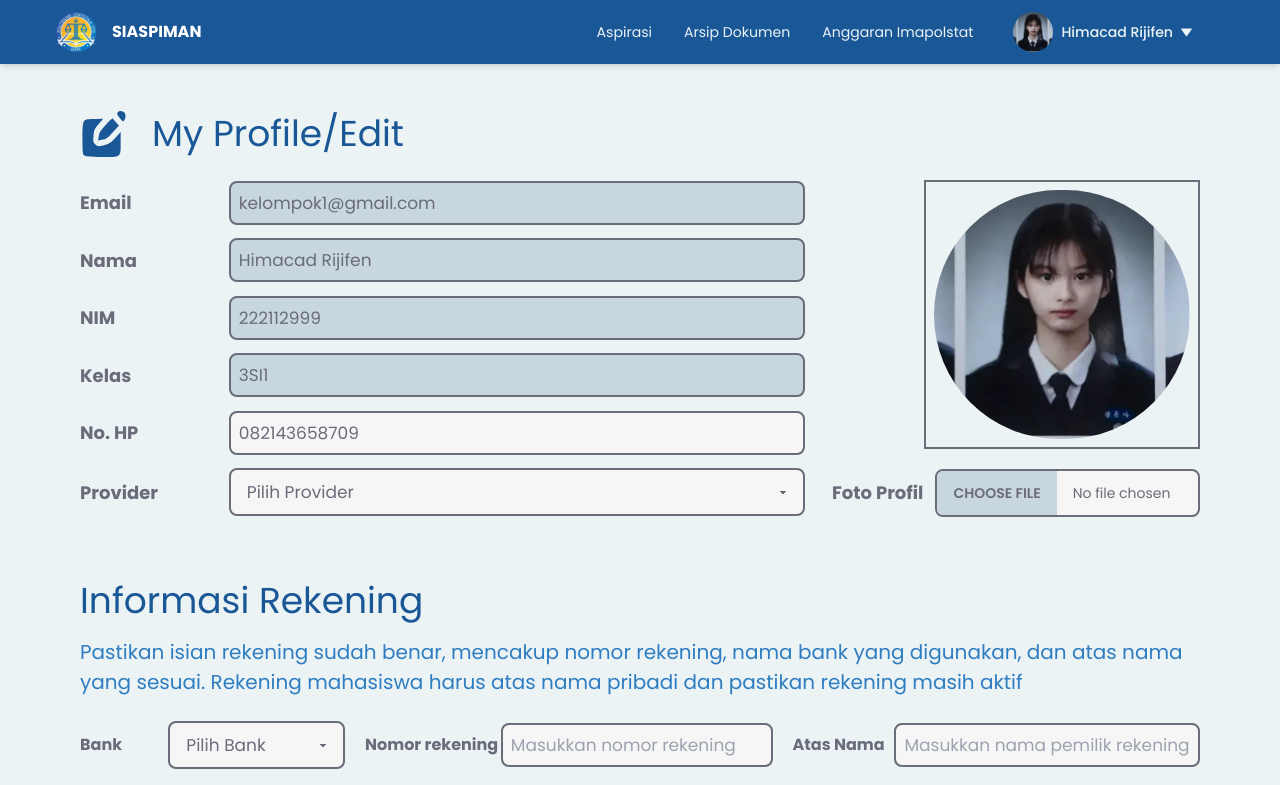
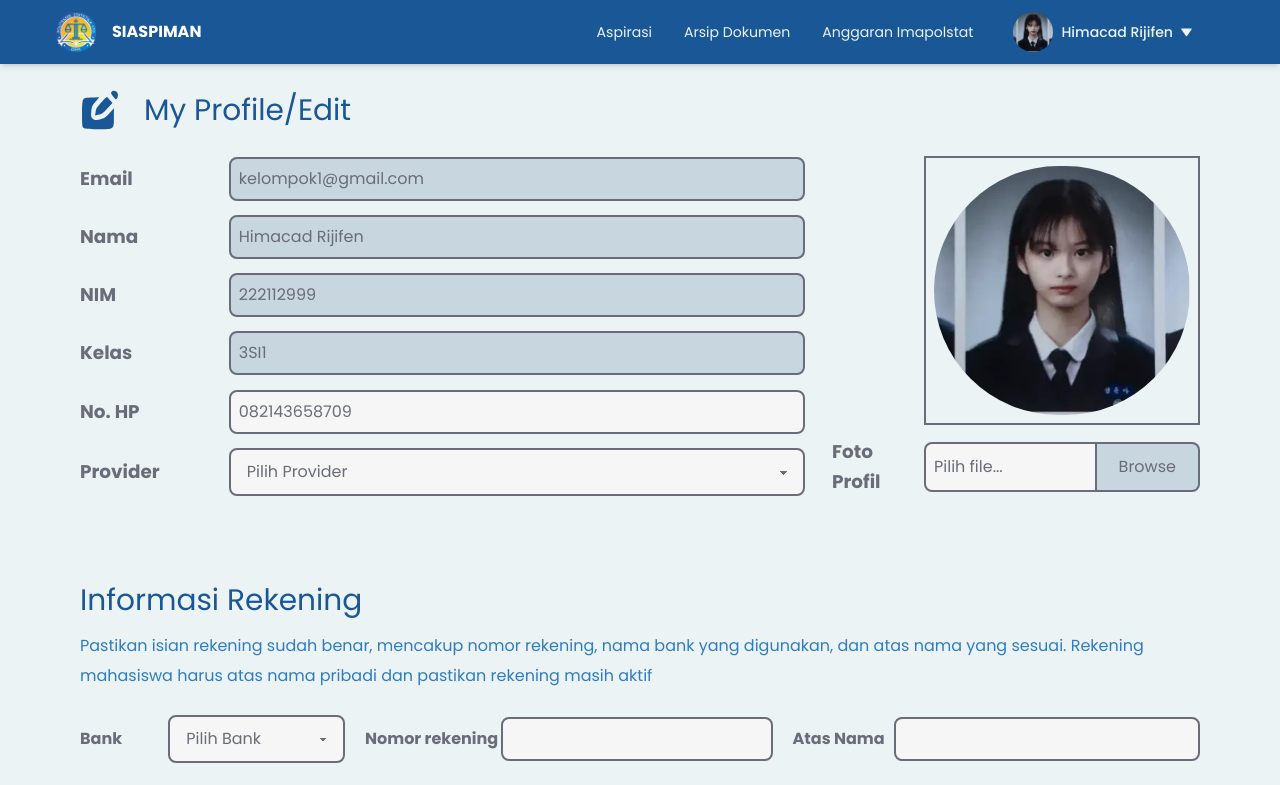
Before and after one commit to Hima-1/IMK-3SI1-KEL1-DPM-2024, a Vue app: page /dashboard/edit-profile in a window 1280 px wide. Shown: the top 785 px of the page. Built offline with nearby package versions, Linux system fonts and the light colour scheme.

Commit message:
fix margin, add routerlink

```diff
--- a/src/components/Dashboard/Profil/EditProfileSuccess.vue
+++ b/src/components/Dashboard/Profil/EditProfileSuccess.vue
@@ -8,9 +8,9 @@
       />
       <h1 class="sukses-text">SUKSES >_<</h1>
       <p class="profil-text">Profil kamu berhasil diubah!</p>
-      <div class="modal-buttons">
+      <router-link to="/dashboard/my-profile" class="modal-buttons" :active-class="'active-link'" >
         <button @click="confirm" class="confirm-button">Oke</button>
-      </div>
+      </router-link>
     </div>
   </div>
 </template>
--- a/src/components/Dashboard/Profil/InfoEdit.vue
+++ b/src/components/Dashboard/Profil/InfoEdit.vue
@@ -1,10 +1,10 @@
 <template>
   <div class="min-h-fit text-[#6A6C7A]">
-    <div class="py-6">
+    <div class="grid lg:grid-rows-1 pb-12 text-[1.15rem] leading-[1.875rem]">
       <!-- Judul halaman -->
       <div class="flex items-center space-x-6 my-4">
-        <img src="@/assets/icon/edit.svg" alt="Edit Icon" class="w-8 lg:w-12 h-8 lg:h-12 text-[#1A5796]" />
-        <h1 class="text-[#1A5796] font-poppins text-2xl lg:text-4xl" style="line-height: 60px">My Profile/Edit</h1>
+        <img src="@/assets/icon/edit.svg" alt="Edit Icon" class="w-8 lg:w-10 h-8 lg:h-10" />
+        <h1 class="text-[#1A5796] font-poppins text-[1.85rem]" style="line-height: 60px">My Profile/Edit</h1>
       </div>
 
       <!-- Informasi Teks User -->
@@ -12,22 +12,22 @@
         <!-- Foto Device Small -->
         <div class="grid lg:hidden justify-center">
           <div class="relative w-fit mb-6">
-            <img :src="`/mahasiswa/${ mahasiswa.foto }`" alt="User Photo" class="border-4 border-[#6A6C7A] rounded-full w-[200px] md:w-[250px] h-[200px] md:h-[250px] object-center object-cover" />
-            <button @click="triggerFileInput" class="absolute bottom-1 md:bottom-4 right-1 bg-[#1A5796] rounded-full p-5 w-fit">
+            <img :src="`/mahasiswa/${mahasiswa.foto}`" alt="User Photo" class="border-4 border-[#6A6C7A] rounded-full w-[200px] md:w-[250px] h-[200px] md:h-[250px] object-center object-cover" />
+            <button @click="triggerFileInput" class="absolute bottom-1 md:bottom-4 right-1 rounded-full p-5 w-fit">
               <img src="@/assets/icon/camera.svg" alt="User Photo" class="scale-150" />
             </button>
-            <input type="file" ref="fileInput" @change="handleFileChange" class="hidden">
+            <input type="file" ref="fileInput" @change="handleFileChange" class="hidden" />
           </div>
         </div>
 
-        <div class="grid lg:col-span-2 gap-y-3 text-[18px]">
+        <div class="grid lg:col-span-2 gap-y-3">
           <div class="grid min-[425px]:grid-cols-8 lg:grid-cols-5 items-center">
             <p class="min-[425px]:col-span-2 lg:col-span-1 font-bold">Email</p>
             <input
               v-model="mahasiswa.email"
               type="text"
               placeholder="Email"
-              class="min-[425px]:col-start-3 min-[425px]:col-end-9 lg:col-span-4 input-sm text-[16px] md:text-[17px] px-2 py-5 bg-[#C8D6DF] border-2 border-[#6A6C7A] rounded-lg w-full max-w-xl"
+              class="min-[425px]:col-start-3 min-[425px]:col-end-9 lg:col-span-4 input-sm text-[1rem] px-2 py-5 bg-[#C8D6DF] border-2 border-[#6A6C7A] rounded-lg w-full max-w-xl"
               disabled
             />
           </div>
@@ -38,7 +38,7 @@
               v-model="mahasiswa.namaLengkap"
               type="text"
               placeholder="Nama Lengkap"
-              class="min-[425px]:col-start-3 min-[425px]:col-end-9 lg:col-span-4 input-sm text-[16px] md:text-[17px] px-2 py-5 bg-[#C8D6DF] border-2 border-[#6A6C7A] rounded-lg w-full max-w-xl"
+              class="min-[425px]:col-start-3 min-[425px]:col-end-9 lg:col-span-4 input-sm text-[1rem] px-2 py-5 bg-[#C8D6DF] border-2 border-[#6A6C7A] rounded-lg w-full max-w-xl"
               disabled
             />
           </div>
@@ -46,10 +46,10 @@
           <div class="grid min-[425px]:grid-cols-8 lg:grid-cols-5 items-center">
             <p class="min-[425px]:col-span-2 lg:col-span-1 font-bold">NIM</p>
             <input
-            v-model="mahasiswa.nim"
+              v-model="mahasiswa.nim"
               type="text"
               placeholder="NIM"
-              class="min-[425px]:col-start-3 min-[425px]:col-end-9 lg:col-span-4 input-sm text-[16px] md:text-[17px] px-2 py-5 bg-[#C8D6DF] border-2 border-[#6A6C7A] rounded-lg w-full max-w-xl"
+              class="min-[425px]:col-start-3 min-[425px]:col-end-9 lg:col-span-4 input-sm text-[1rem] px-2 py-5 bg-[#C8D6DF] border-2 border-[#6A6C7A] rounded-lg w-full max-w-xl"
               disabled
             />
           </div>
@@ -57,22 +57,27 @@
           <div class="grid min-[425px]:grid-cols-8 lg:grid-cols-5 items-center">
             <p class="min-[425px]:col-span-2 lg:col-span-1 font-bold">Kelas</p>
             <input
-            v-model="mahasiswa.kelas"
+              v-model="mahasiswa.kelas"
               type="text"
               placeholder="Kelas"
-              class="min-[425px]:col-start-3 min-[425px]:col-end-9 lg:col-span-4 input-sm text-[16px] md:text-[17px] px-2 py-5 bg-[#C8D6DF] border-2 border-[#6A6C7A] rounded-lg w-full max-w-xl"
+              class="min-[425px]:col-start-3 min-[425px]:col-end-9 lg:col-span-4 input-sm text-[1rem] px-2 py-5 bg-[#C8D6DF] border-2 border-[#6A6C7A] rounded-lg w-full max-w-xl"
               disabled
             />
           </div>
 
           <div class="grid min-[425px]:grid-cols-8 lg:grid-cols-5 items-center">
             <p class="min-[425px]:col-span-2 lg:col-span-1 font-bold">No. HP</p>
-            <input v-model="mahasiswa.noHp" type="text" placeholder="Type here" class="min-[425px]:col-start-3 min-[425px]:col-end-9 lg:col-span-4 input-sm text-[16px] md:text-[17px] px-2 py-5 bg-[#F6F6F6] border-2 border-[#6A6C7A] rounded-lg w-full max-w-xl" />
+            <input
+              v-model="mahasiswa.noHp"
+              type="text"
+              placeholder="Type here"
+              class="min-[425px]:col-start-3 min-[425px]:col-end-9 lg:col-span-4 input-sm text-[1rem] px-2 py-5 bg-[#F6F6F6] border-2 border-[#6A6C7A] rounded-lg w-full max-w-xl"
+            />
           </div>
 
           <div class="grid min-[425px]:grid-cols-8 lg:grid-cols-5 items-center">
             <p class="min-[425px]:col-span-2 lg:col-span-1 font-bold">Provider</p>
-            <select class="min-[425px]:col-start-3 min-[425px]:col-end-9 lg:col-span-4 select select-bordered select-md text-[16px] md:text-[17px] bg-[#F6F6F6] border-2 border-[#6A6C7A] w-full max-w-xl">
+            <select class="min-[425px]:col-start-3 min-[425px]:col-end-9 lg:col-span-4 select select-bordered select-md text-[1rem] bg-[#F6F6F6] border-2 border-[#6A6C7A] w-full max-w-xl">
               <option disabled selected>Pilih Provider</option>
               <option v-for="provider in providers">{{ provider }}</option>
             </select>
@@ -80,14 +85,18 @@
         </div>
 
         <!-- Foto User -->
-        <div class="hidden lg:grid grid-cols-4 gap-y-5 items-center text-[18px]">
+        <div class="hidden lg:grid grid-cols-4 xl:gap-y-3 items-center">
           <div class="col-span-3 lg:max-xl:col-span-4 col-start-2 grid justify-center rounded-none border-2 border-[#6A6C7A] p-2 lg:relative lg:max-xl:mb-4">
-            <img :src="`/mahasiswa/${ mahasiswa.foto }`" alt="User Photo" class="rounded-full w-[300px] object-center object-cover" />
+            <img :src="`/mahasiswa/${mahasiswa.foto}`" alt="User Photo" class="rounded-full w-[300px] object-center object-cover" />
           </div>
 
-          <div class="grid lg:max-xl:grid-rows-2 col-span-4 items-center">
-            <div class="grid lg:max-xl:col-span-4 font-bold pr-3">Foto Profil</div>
-            <input type="file" class="lg:max-xl:col-span-4 col-start-2 grid file-input file-input-md file-input-bordered w-full file:bg-[#C8D6DF] file:border-none file:text-[#6A6C7A] bg-[#F6F6F6] border-2 border-[#6A6C7A]" />
+          <div class="grid lg:grid-cols-4 lg:col-span-4 items-center w-full ">
+            <div class="grid lg:col-span-4 xl:col-span-1 font-bold">Foto Profil</div>
+            <label for="file-upload" class="grid grid-flow-col lg:col-span-4 xl:col-start-2 xl:col-span-3 cursor-pointer text-[1rem]">
+              <span class="grid col-span-3 bg-[#F6F6F6] border-2 rounded-tl-lg rounded-bl-lg border-[#6A6C7A] p-2">Pilih file...</span>
+              <span class="grid bg-[#C8D6DF] border-2 border-l-0 rounded-tr-lg rounded-br-lg border-[#6A6C7A] p-2 text-center">Browse</span>
+              <input id="file-upload" type="file" class="hidden" accept=".jpeg,.jpg,.webp,.png" @change="onFileChange" />
+            </label>
           </div>
         </div>
       </div>
@@ -96,39 +105,39 @@
 </template>
 
 <script>
-import { mapState, mapGetters, mapActions } from 'vuex';
+import { mapState, mapGetters, mapActions } from "vuex";
 
 export default {
   name: "InfoEdit",
   computed: {
-    ...mapState('mahasiswa', ['mahasiswa']),
-    ...mapGetters('mahasiswa', ['mahasiswa']),
+    ...mapState("mahasiswa", ["mahasiswa"]),
+    ...mapGetters("mahasiswa", ["mahasiswa"]),
   },
   data() {
     return {
-      fileName: '',
+      fileName: "",
       providers: ["Axis", "Indosat", "Telkomsel", "Tri", "XL", "By.U", "Smartfren"],
     };
   },
   methods: {
-    ...mapActions('mahasiswa', ['updateMahasiswa']),
+    ...mapActions("mahasiswa", ["updateMahasiswa"]),
     triggerFileInput() {
       this.$refs.fileInput.click();
     },
     handleFileChange(event) {
       const file = event.target.files[0];
-      const validImageTypes = ['image/gif', 'image/jpeg', 'image/png', 'image/webp'];
+      const validImageTypes = ["image/gif", "image/jpeg", "image/png", "image/webp"];
 
       if (file) {
         if (validImageTypes.includes(file.type)) {
           this.fileName = file.name;
-          this.errorMessage = '';
+          this.errorMessage = "";
         } else {
-          this.fileName = '';
-          this.errorMessage = 'Hanya file gambar yang diperbolehkan!';
+          this.fileName = "";
+          this.errorMessage = "Hanya file gambar yang diperbolehkan!";
         }
       }
-    }
+    },
   },
 };
 </script>
--- a/src/components/Dashboard/Profil/InfoRekening.vue
+++ b/src/components/Dashboard/Profil/InfoRekening.vue
@@ -1,10 +1,10 @@
 <template>
-  <div class="min-h-fit">
-    <div class="py-6">
+  <div class="">
+    <div class="py-6 text-[1rem] leading-[1.875rem]">
       <!-- Judul dan Deskripsi -->
       <div class="my-4">
-        <h1 class="font-poppins text-[#1A5796] text-xl lg:text-4xl">Informasi Rekening</h1>
-        <p class="my-4 text-[#2F7DC1] text-[15px] lg:text-[20px]">Pastikan isian rekening sudah benar, mencakup nomor rekening, nama bank yang digunakan, dan atas nama yang sesuai. Rekening mahasiswa harus atas nama pribadi dan pastikan rekening masih aktif</p>
+        <h1 class="font-poppins text-[#1A5796] text-[1.85rem]">Informasi Rekening</h1>
+        <p class="my-4 text-[#2F7DC1]">Pastikan isian rekening sudah benar, mencakup nomor rekening, nama bank yang digunakan, dan atas nama yang sesuai. Rekening mahasiswa harus atas nama pribadi dan pastikan rekening masih aktif</p>
       </div>
 
       <div class="mt-6">
@@ -12,7 +12,7 @@
           <!-- Bank -->
           <div class="col-span-3 lg:col-span-2 grid min-[425px]:grid-cols-8 lg:grid-cols-3 items-center">
             <p class="min-[425px]:col-span-2 lg:col-span-1 font-bold">Bank</p>
-            <select v-model="selectedOption" class="min-[425px]:col-start-3 min-[425px]:col-end-9 lg:col-span-2 select select-bordered bg-[#F6F6F6] select-md text-[17px] border-2 border-[#6A6C7A] w-full max-w-xl">
+            <select v-model="selectedOption" class="min-[425px]:col-start-3 min-[425px]:col-end-9 lg:col-span-2 select select-bordered bg-[#F6F6F6] select-md text-[1rem] border-2 border-[#6A6C7A] w-full max-w-xl">
               <option disabled selected value="">Pilih Bank</option>
               <option value="BRI">BRI</option>
               <option value="Mandiri">Mandiri</option>
@@ -25,20 +25,20 @@
 
           <div v-if="selectedOption == 'Lainnya'" class="grid lg:hidden grid-cols-1 min-[425px]:max-lg:grid-cols-8">
             <div class="col-span-8 min-[425px]:col-span-6 grid min-[425px]:col-start-3 items-center text-[#6A6C7A]">
-              <input type="text" placeholder="Bank Lainnya" class="grid input input-bordered input-sm text-[16px] px-2 py-5 bg-[#F6F6F6] border-2 border-[#6A6C7A] rounded-lg w-full max-w-xl" />
+              <input type="text" placeholder="Bank Lainnya" class="grid input input-bordered input-sm text-[1rem] px-2 py-5 bg-[#F6F6F6] border-2 border-[#6A6C7A] rounded-lg w-full max-w-xl" />
             </div>
           </div>
 
           <!-- Nomor Rekening -->
           <div class="col-span-3 grid min-[425px]:grid-cols-8 lg:grid-cols-3 items-center">
             <p class="min-[425px]:col-span-2 lg:col-span-1 text-wrap xl:text-nowrap font-bold">Nomor rekening</p>
-            <input type="text" placeholder="Masukkan nomor rekening" class="min-[425px]:col-start-3 min-[425px]:col-end-9 lg:col-span-2 input input-bordered input-sm text-[17px] px-2 py-5 bg-[#F6F6F6] border-2 border-[#6A6C7A] rounded-lg w-full max-w-xl" />
+            <input type="text" placeholder="" class="min-[425px]:col-start-3 min-[425px]:col-end-9 lg:col-span-2 input input-bordered input-sm text-[1rem] lg:text-[15px] px-2 py-5 bg-[#F6F6F6] border-2 border-[#6A6C7A] rounded-lg w-full max-w-xl" />
           </div>
 
           <!-- Atas Nama -->
           <div class="col-span-3 grid min-[425px]:grid-cols-8 lg:grid-cols-4 items-center">
             <p class="min-[425px]:col-span-2 lg:col-span-1 font-bold">Atas Nama</p>
-            <input type="text" placeholder="Masukkan nama pemilik rekening" class="min-[425px]:col-start-3 min-[425px]:col-end-9 lg:col-span-3 input input-bordered input-sm text-[17px] px-2 py-5 bg-[#F6F6F6] border-2 border-[#6A6C7A] rounded-lg w-full max-w-xl" />
+            <input type="text" placeholder="" class="min-[425px]:col-start-3 min-[425px]:col-end-9 lg:col-span-3 input input-bordered input-sm text-[1rem] px-2 py-5 bg-[#F6F6F6] border-2 border-[#6A6C7A] rounded-lg w-full max-w-xl" />
           </div>
         </div>
       </div>
--- a/src/components/Dashboard/Profil/UbahPasswordSuccess.vue
+++ b/src/components/Dashboard/Profil/UbahPasswordSuccess.vue
@@ -8,9 +8,9 @@
       />
       <h1 class="sukses-text">SUKSES >_<</h1>
       <p class="password-text">Password berhasil diubah!</p>
-      <div class="modal-buttons">
+      <router-link to="/dashboard/my-profile" class="modal-buttons" :active-class="'active-link'" >
         <button @click="confirm" class="confirm-button">Oke</button>
-      </div>
+      </router-link>
     </div>
   </div>
 </template>
--- a/src/views/MyProfile.vue
+++ b/src/views/MyProfile.vue
@@ -1,5 +1,5 @@
 <template>
-  <div>
+  <div class="min-h-screen">
     <section id="myProfile">
       <Profile @show-confirmation-popup="showConfirmationPopup"/>
     </section>
```
Also changed, not shown: src/components/Dashboard/Profil/Profile.vue (+25 -32 lines).
